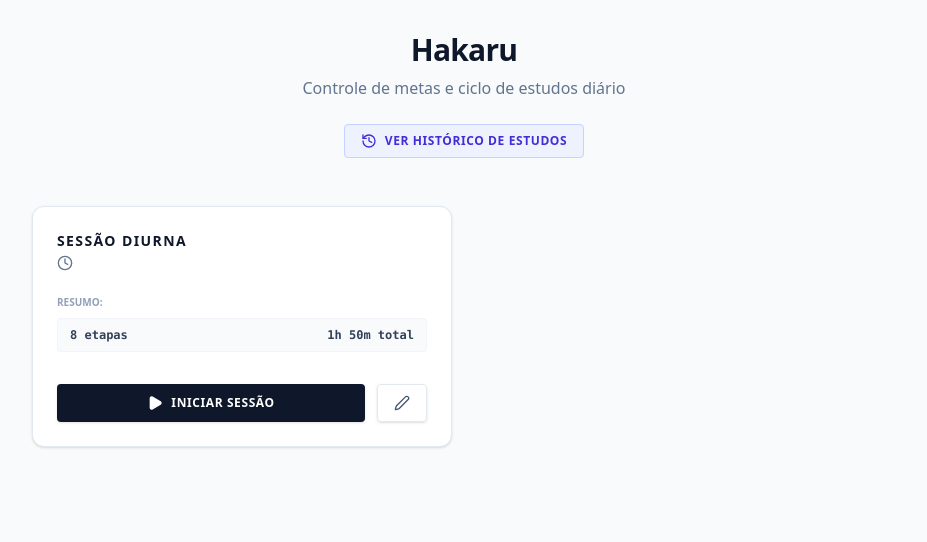
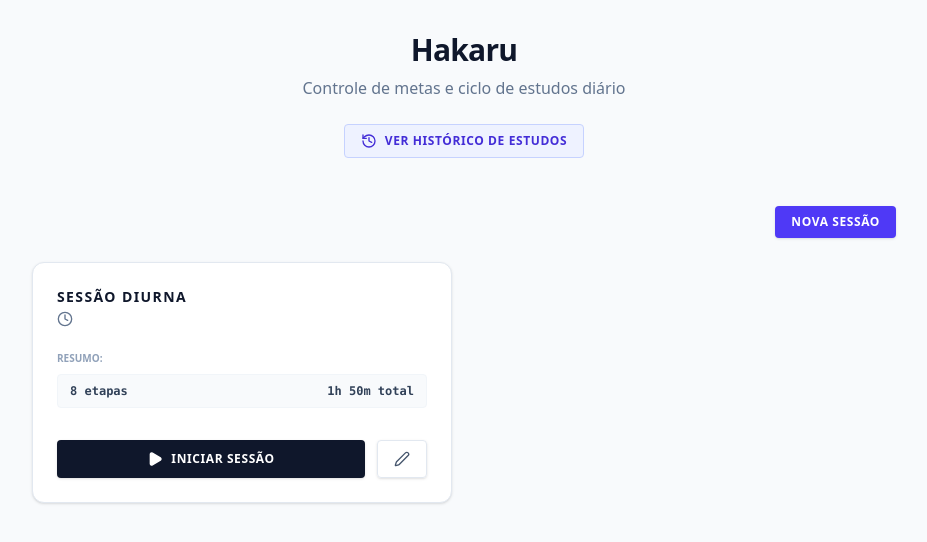
Before and after one commit to diogofukuoka/Hakaru, a React (Vite) app: page / in a window 1280 px wide. Shown: the top 542 px of the page, without its empty margins (176-1103 px from the left). Built offline with nearby package versions, Linux system fonts and the light colour scheme; no server answers.

Commit message:
Update Home.tsx

```diff
--- a/src/components/Home.tsx
+++ b/src/components/Home.tsx
@@ -7,9 +7,10 @@ interface HomeProps {
   onStartSession: (sessionId: string) => void;
   onEditSession: (sessionId: string) => void;
   onViewHistory: () => void;
+  onAddSession: () => void;
 }
 
-export default function Home({ sessions, onStartSession, onEditSession, onViewHistory }: HomeProps) {
+export default function Home({ sessions, onStartSession, onEditSession, onViewHistory, onAddSession }: HomeProps) {
   return (
     <div className="max-w-4xl mx-auto w-full pt-8 pb-16 px-4">
       <header className="mb-12 flex flex-col items-center text-center">
@@ -23,6 +24,15 @@ export default function Home({ sessions, onStartSession, onEditSession, onViewHi
           Ver Histórico de Estudos
         </button>
       </header>
+
+      <div className="flex justify-end mb-6">
+        <button
+          onClick={onAddSession}
+          className="flex items-center gap-2 bg-indigo-600 hover:bg-indigo-700 text-white px-4 py-2 rounded text-xs font-bold uppercase tracking-wider transition-colors shadow-sm"
+        >
+          Nova Sessão
+        </button>
+      </div>
 
       <div className="grid gap-6 md:grid-cols-2">
         {sessions.map((session) => {
```
